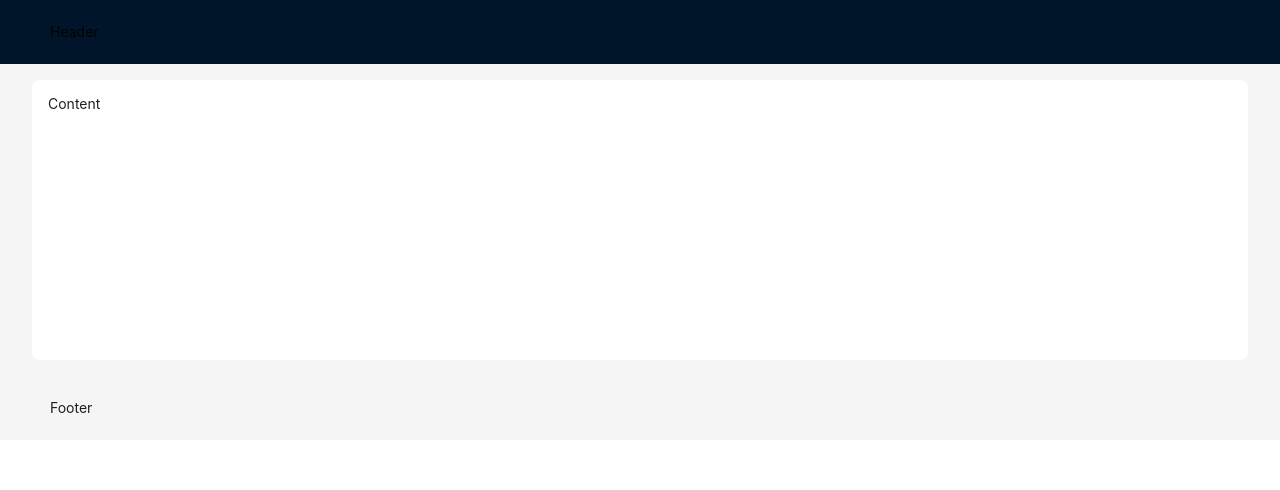
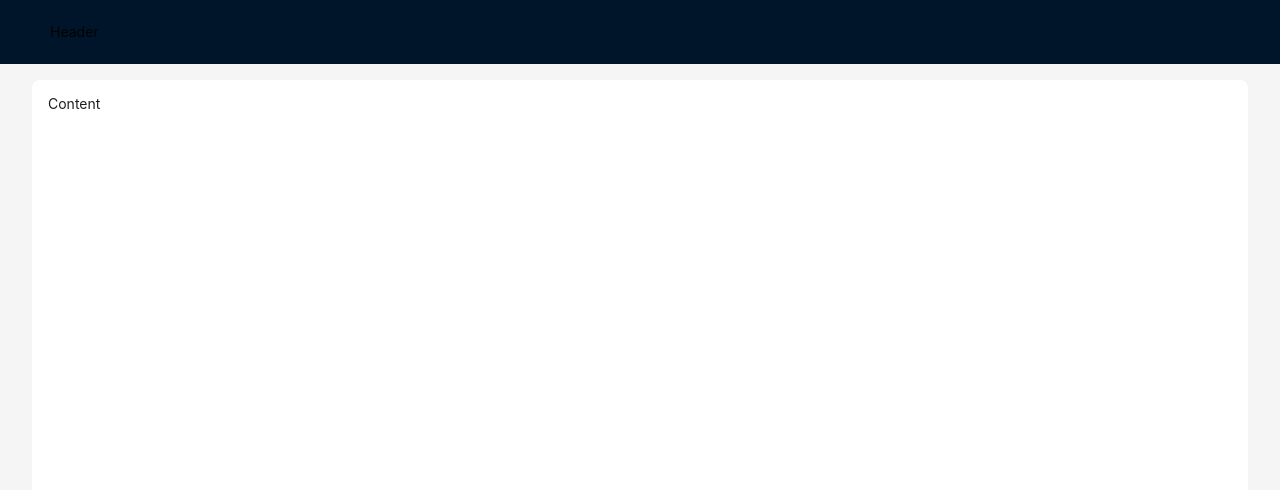
Before and after one commit to tylerlong/layout-scroll-demo, a React (Vite) app: page / in a window 1280 px wide. Shown: the top 490 px of the page. Built offline with nearby package versions, Linux system fonts and the light colour scheme.

Commit message:
Try to change height

```diff
--- a/src/main.tsx
+++ b/src/main.tsx
@@ -9,13 +9,13 @@ const Main = () => {
   } = theme.useToken();
 
   return (
-    <Layout>
+    <Layout style={{ height: "100vh", overflow: "hidden" }}>
       <Header>Header</Header>
       <Content style={{ padding: "1rem 2rem" }}>
         <div
           style={{
             background: colorBgContainer,
-            minHeight: 280,
+            height: "100%",
             padding: "1rem",
             borderRadius: borderRadiusLG,
           }}
```
